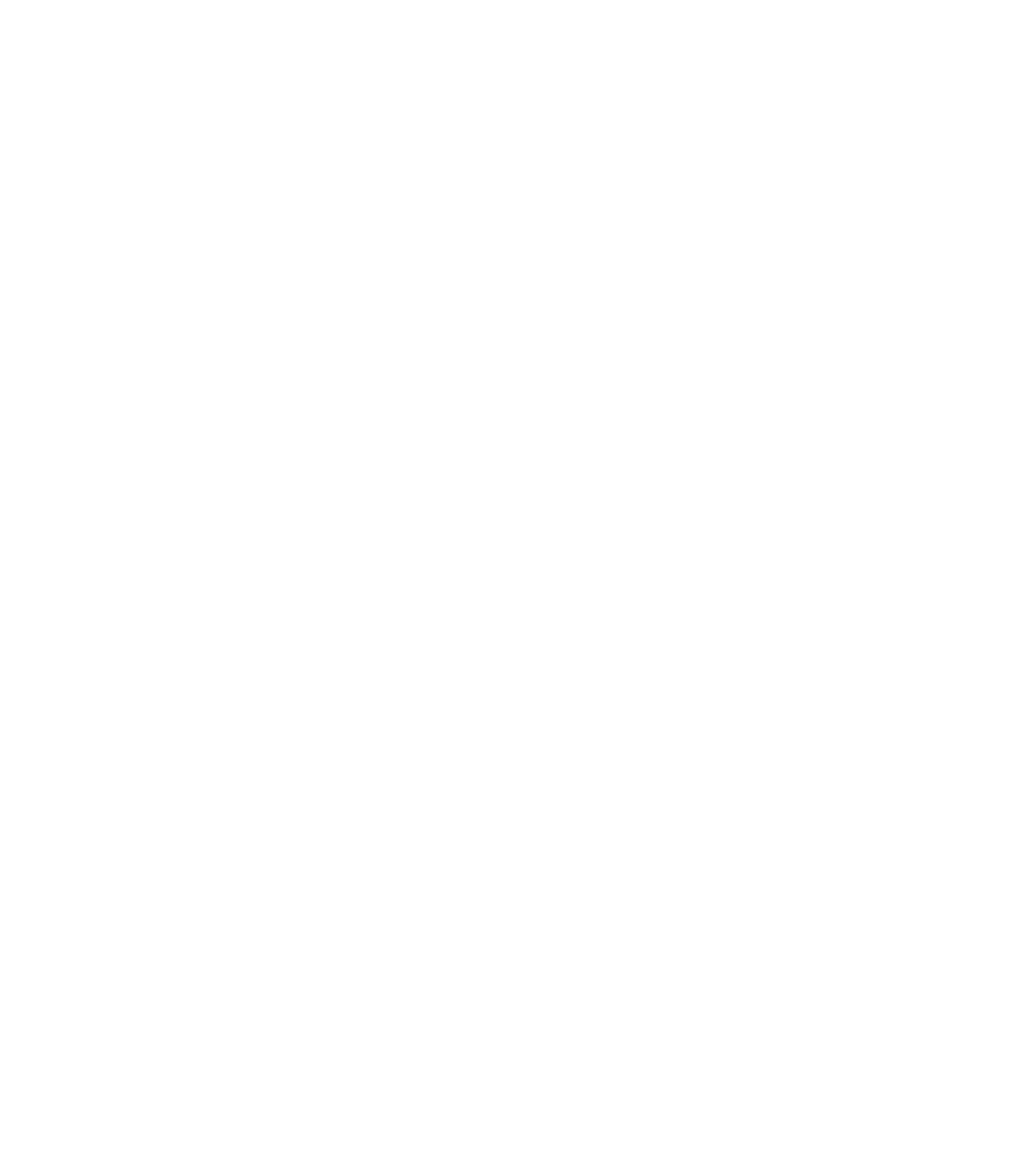
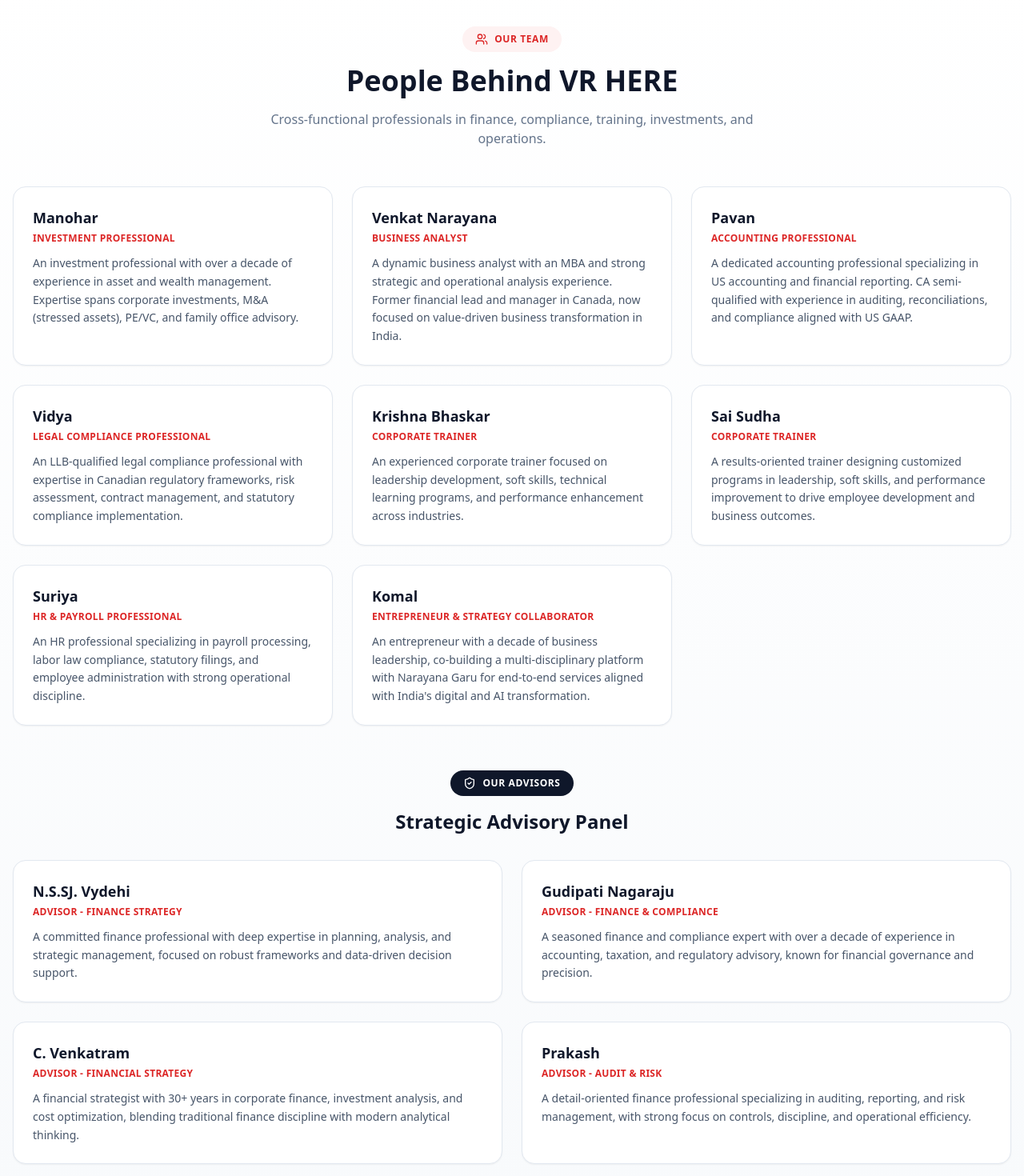
Before and after one commit to doraswamyraju/vr_here, a React (Vite) app: page /our-team in a window 1280 px wide. Before the commit this address had no page. Shown: the part 180-1650 px from the top of the page at 80% size. Before the commit the page ends 800 px from the top, so only its background shows below. Built offline with nearby package versions, Linux system fonts and the light colour scheme; no server answers.

Commit message:
Add reusable Our Team module, dedicated page, homepage section, and footer links

```diff
--- a/frontend/HomePage.jsx
+++ b/frontend/HomePage.jsx
@@ -8,6 +8,7 @@ import {
 } from 'lucide-react';
 import { RAZORPAY_KEY_ID } from './config';
 import { SharedHeader, SharedFooter } from './components/SharedComponents';
+import OurTeamModule from './components/OurTeamModule';
 
 // MENU_DATA removed (moved to SharedComponents)
 
@@ -767,6 +768,8 @@ const HomePage = () => {
         </div>
       </section>
 
+      <OurTeamModule compact={true} sectionId="our-team-home" />
+
       <SharedFooter />
 
     </div >
--- /dev/null
+++ b/frontend/OurTeam.jsx
@@ -0,0 +1,13 @@
+import React from 'react';
+import { SharedHeader, SharedFooter } from './components/SharedComponents';
+import OurTeamModule from './components/OurTeamModule';
+
+const OurTeamPage = () => (
+  <div className="min-h-screen bg-white">
+    <SharedHeader />
+    <OurTeamModule compact={false} sectionId="our-team-page" />
+    <SharedFooter />
+  </div>
+);
+
+export default OurTeamPage;
--- /dev/null
+++ b/frontend/components/OurTeamModule.jsx
@@ -0,0 +1,63 @@
+import React from 'react';
+import { Users, ShieldCheck } from 'lucide-react';
+import { ADVISORS, LEADERSHIP_TEAM } from './ourTeamData';
+
+const ProfileCard = ({ profile }) => (
+  <div className="bg-white rounded-2xl border border-slate-200 p-6 shadow-sm hover:shadow-lg transition-all duration-300 hover:-translate-y-1">
+    <h3 className="text-lg font-black text-slate-900">{profile.name}</h3>
+    <p className="text-xs font-bold uppercase tracking-wide text-red-600 mt-1">{profile.title}</p>
+    <p className="text-sm text-slate-600 leading-relaxed mt-3">{profile.summary}</p>
+  </div>
+);
+
+const OurTeamModule = ({ compact = false, sectionId = 'our-team' }) => {
+  const teamItems = compact ? LEADERSHIP_TEAM.slice(0, 4) : LEADERSHIP_TEAM;
+  const advisorItems = compact ? ADVISORS.slice(0, 2) : ADVISORS;
+
+  return (
+    <section id={sectionId} className="py-20 bg-gradient-to-b from-white to-slate-50 border-t border-slate-100">
+      <div className="max-w-7xl mx-auto px-4">
+        <div className="text-center mb-12">
+          <div className="inline-flex items-center px-4 py-2 rounded-full bg-red-50 text-red-600 text-xs font-bold uppercase tracking-wider mb-4">
+            <Users className="w-4 h-4 mr-2" /> Our Team
+          </div>
+          <h2 className="text-3xl md:text-4xl font-black text-slate-900">People Behind VR HERE</h2>
+          <p className="text-slate-500 mt-4 max-w-2xl mx-auto">
+            Cross-functional professionals in finance, compliance, training, investments, and operations.
+          </p>
+        </div>
+
+        <div className="grid md:grid-cols-2 xl:grid-cols-3 gap-6">
+          {teamItems.map((profile) => (
+            <ProfileCard key={profile.name} profile={profile} />
+          ))}
+        </div>
+
+        <div className="mt-14 text-center">
+          <div className="inline-flex items-center px-4 py-2 rounded-full bg-slate-900 text-white text-xs font-bold uppercase tracking-wider mb-4">
+            <ShieldCheck className="w-4 h-4 mr-2" /> Our Advisors
+          </div>
+          <h3 className="text-2xl font-black text-slate-900">Strategic Advisory Panel</h3>
+        </div>
+        <div className="grid md:grid-cols-2 gap-6 mt-8">
+          {advisorItems.map((profile) => (
+            <ProfileCard key={profile.name} profile={profile} />
+          ))}
+        </div>
+
+        {compact && (
+          <div className="text-center mt-10">
+            <a
+              href="/our-team"
+              className="inline-flex items-center bg-red-600 text-white px-6 py-3 rounded-lg font-bold text-sm hover:bg-red-700 transition"
+            >
+              View Full Team Profile
+            </a>
+          </div>
+        )}
+      </div>
+    </section>
+  );
+};
+
+export default OurTeamModule;
--- a/frontend/components/SharedComponents.jsx
+++ b/frontend/components/SharedComponents.jsx
@@ -647,6 +647,7 @@ export const SharedFooter = () => (
                             {['Machinery Sourcing', 'Factory License', 'Pollution Control NOC', 'Turnkey Setup', 'Import Export Code'].map(item => (
                                 <li key={item}><a href={`/contact?service=${encodeURIComponent(item)}`} className="hover:text-white transition-colors block py-1">{item}</a></li>
                             ))}
+                            <li><a href="/our-team" className="hover:text-white transition-colors block py-1">Our Team</a></li>
                         </ul>
                     </div>
                 </div>
@@ -656,6 +657,7 @@ export const SharedFooter = () => (
                 <div className="flex space-x-6">
                     <a href="#" className="hover:text-white transition">Privacy Policy</a>
                     <a href="/terms-and-conditions" className="hover:text-white transition">Terms & Conditions</a>
+                    <a href="/our-team" className="hover:text-white transition">Our Team</a>
                 </div>
             </div>
         </div>
--- /dev/null
+++ b/frontend/components/ourTeamData.js
@@ -0,0 +1,77 @@
+export const LEADERSHIP_TEAM = [
+  {
+    name: 'Manohar',
+    title: 'Investment Professional',
+    summary:
+      'An investment professional with over a decade of experience in asset and wealth management. Expertise spans corporate investments, M&A (stressed assets), PE/VC, and family office advisory.',
+  },
+  {
+    name: 'Venkat Narayana',
+    title: 'Business Analyst',
+    summary:
+      'A dynamic business analyst with an MBA and strong strategic and operational analysis experience. Former financial lead and manager in Canada, now focused on value-driven business transformation in India.',
+  },
+  {
+    name: 'Pavan',
+    title: 'Accounting Professional',
+    summary:
+      'A dedicated accounting professional specializing in US accounting and financial reporting. CA semi-qualified with experience in auditing, reconciliations, and compliance aligned with US GAAP.',
+  },
+  {
+    name: 'Vidya',
+    title: 'Legal Compliance Professional',
+    summary:
+      'An LLB-qualified legal compliance professional with expertise in Canadian regulatory frameworks, risk assessment, contract management, and statutory compliance implementation.',
+  },
+  {
+    name: 'Krishna Bhaskar',
+    title: 'Corporate Trainer',
+    summary:
+      'An experienced corporate trainer focused on leadership development, soft skills, technical learning programs, and performance enhancement across industries.',
+  },
+  {
+    name: 'Sai Sudha',
+    title: 'Corporate Trainer',
+    summary:
+      'A results-oriented trainer designing customized programs in leadership, soft skills, and performance improvement to drive employee development and business outcomes.',
+  },
+  {
+    name: 'Suriya',
+    title: 'HR & Payroll Professional',
+    summary:
+      'An HR professional specializing in payroll processing, labor law compliance, statutory filings, and employee administration with strong operational discipline.',
+  },
+  {
+    name: 'Komal',
+    title: 'Entrepreneur & Strategy Collaborator',
+    summary:
+      'An entrepreneur with a decade of business leadership, co-building a multi-disciplinary platform with Narayana Garu for end-to-end services aligned with India\'s digital and AI transformation.',
+  },
+];
+
+export const ADVISORS = [
+  {
+    name: 'N.S.SJ. Vydehi',
+    title: 'Advisor - Finance Strategy',
+    summary:
+      'A committed finance professional with deep expertise in planning, analysis, and strategic management, focused on robust frameworks and data-driven decision support.',
+  },
+  {
+    name: 'Gudipati Nagaraju',
+    title: 'Advisor - Finance & Compliance',
+    summary:
+      'A seasoned finance and compliance expert with over a decade of experience in accounting, taxation, and regulatory advisory, known for financial governance and precision.',
+  },
+  {
+    name: 'C. Venkatram',
+    title: 'Advisor - Financial Strategy',
+    summary:
+      'A financial strategist with 30+ years in corporate finance, investment analysis, and cost optimization, blending traditional finance discipline with modern analytical thinking.',
+  },
+  {
+    name: 'Prakash',
+    title: 'Advisor - Audit & Risk',
+    summary:
+      'A detail-oriented finance professional specializing in auditing, reporting, and risk management, with strong focus on controls, discipline, and operational efficiency.',
+  },
+];
--- a/frontend/frontend.jsx
+++ b/frontend/frontend.jsx
@@ -20,6 +20,7 @@ import HeaderDesignOptions from './HeaderDesignOptions';
 import ServiceCardDesignOptions from './ServiceCardDesignOptions';
 import AllServicesPage from './AllServices';
 import TermsConditionsPage from './TermsConditions';
+import OurTeamPage from './OurTeam';
 
 const ProtectedRoute = ({ children, allowedRoles }) => {
   const { user, loading } = useContext(AuthContext);
@@ -50,6 +51,7 @@ const App = () => {
       <Route path="/income-tax-return" element={<IncomeTaxPage />} />
       <Route path="/all-services" element={<AllServicesPage />} />
       <Route path="/terms-and-conditions" element={<TermsConditionsPage />} />
+      <Route path="/our-team" element={<OurTeamPage />} />
       <Route path="/contact" element={<ContactUsPage />} />
 
       {/* Protected Routes */}
```
